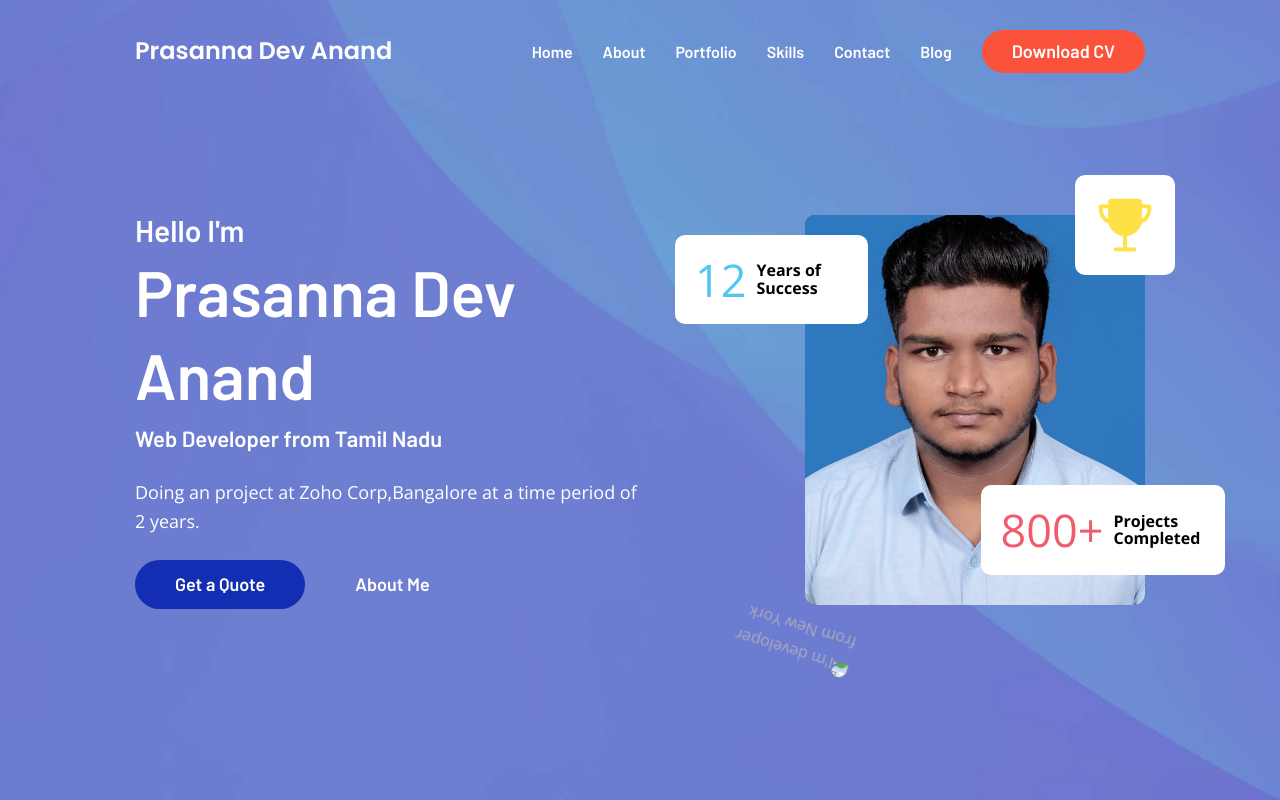
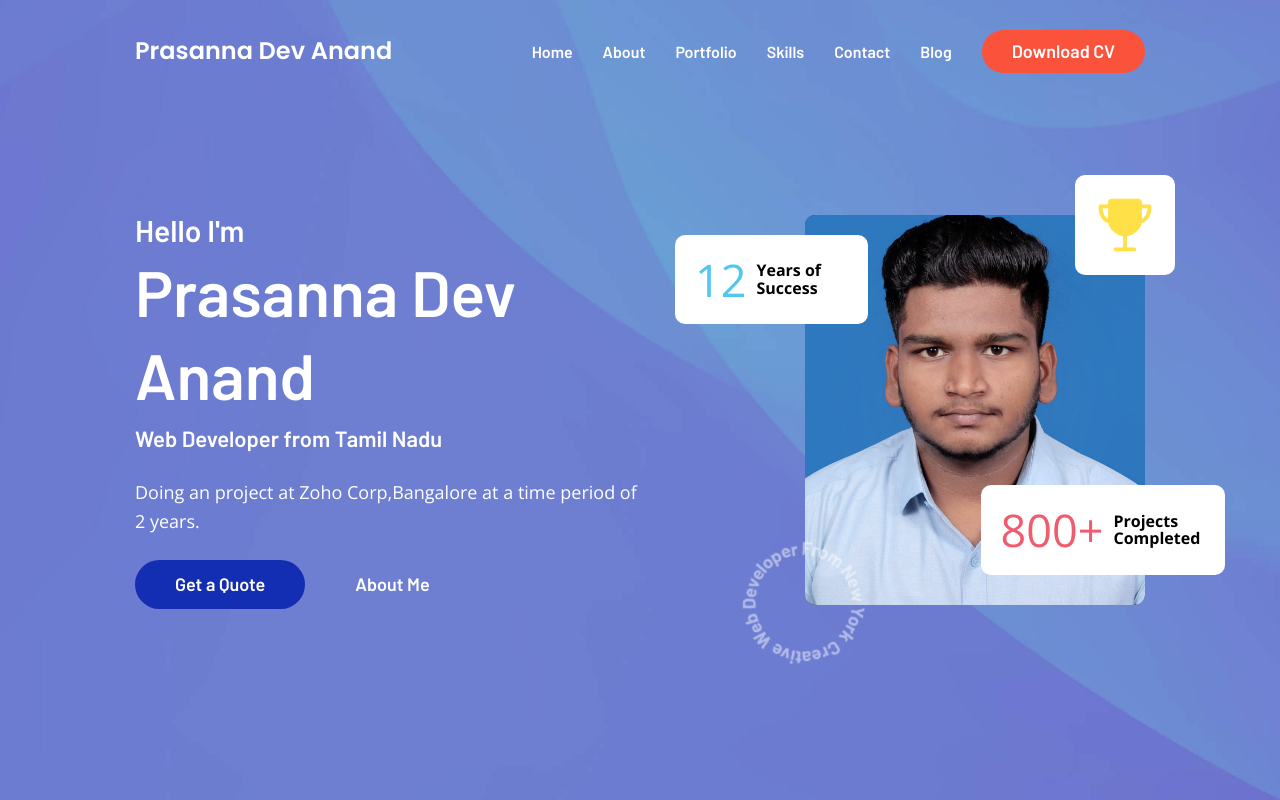
Before and after one commit to Prasanna1724/advance-port, a plain HTML site: page index.html in a window 1280 px wide. Shown: the top 800 px of the page. Drawn offline with nearby package versions, Linux system fonts and the light colour scheme; files whose address does not match are found by name.

Commit message:
Update index.html

```diff
--- a/index.html
+++ b/index.html
@@ -116,7 +116,7 @@
               <ion-icon name="trophy"></ion-icon>
             </div>
 
-            <img src="rotate-img.png" width="169" height="172" alt="I'm developer from New York"
+            <img src="rotate.png" width="169" height="172" alt="I'm developer from New York"
               class="rotate-img">
 
           </div>
```
